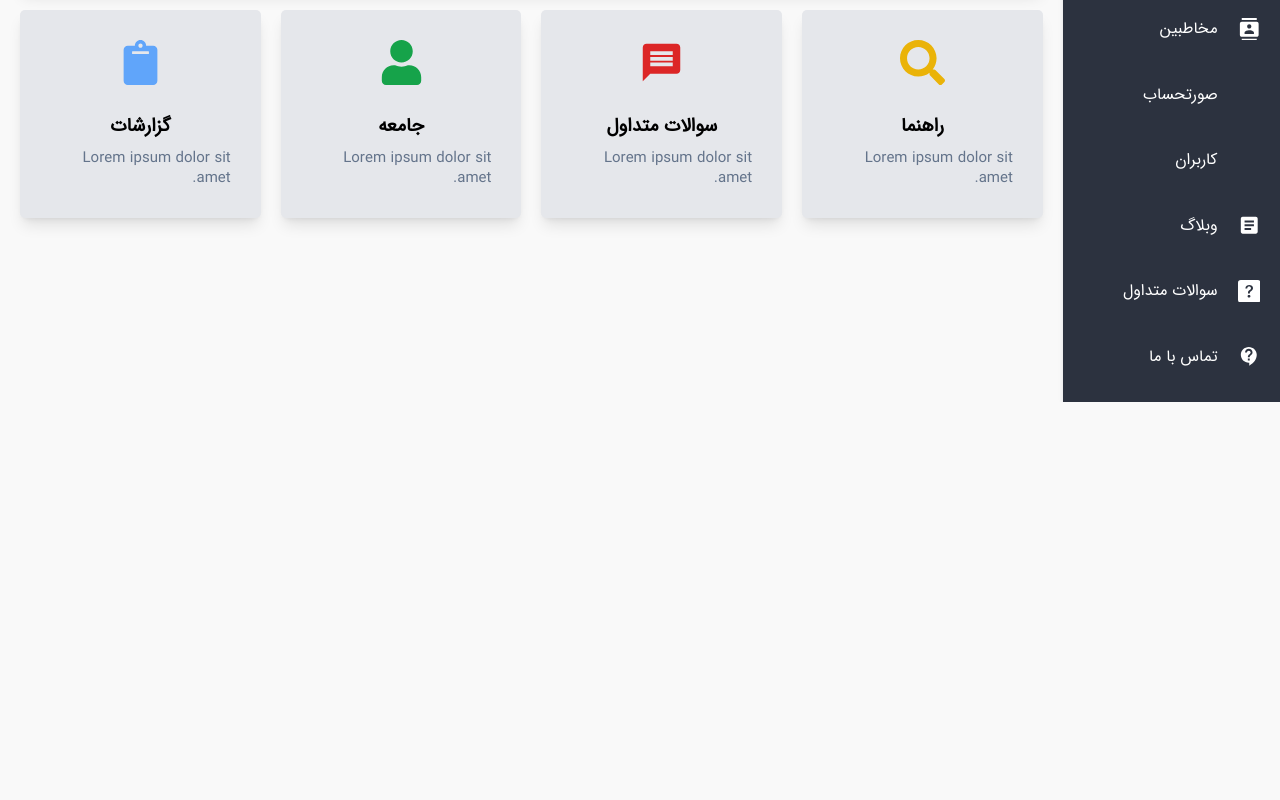
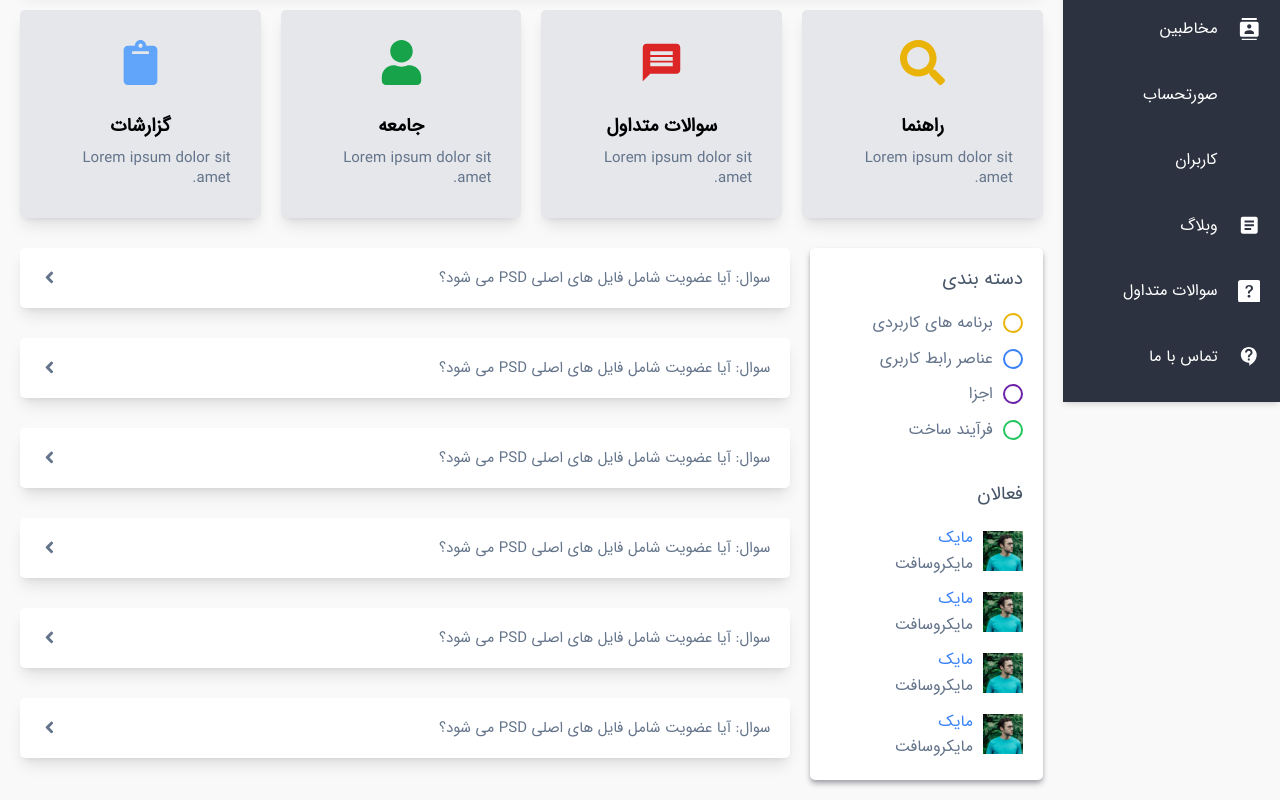
Before and after one commit to Reza-HM/materialize-cms, a React (Vite) app: page /questions in a window 1280 px wide. Shown: the part 398-1198 px from the top of the page. Before the commit the page ends 800 px from the top, so only its background shows below. Built offline with nearby package versions, Linux system fonts and the light colour scheme; some icons are missing.

Commit message:
created accordion component and finished questions component

```diff
--- /dev/null
+++ b/src/Components/Accordion.tsx
@@ -0,0 +1,34 @@
+import { FC, useState } from "react";
+import { FaAngleLeft } from "react-icons/fa";
+
+const Accordion: FC = () => {
+  const [isExpanded, setIsExpanded] = useState<boolean>(false);
+
+  return (
+    <div className="">
+      <div
+        className="bg-white rounded-lg shadow-lg text-slate-500 text-2xl cursor-pointer flex items-center justify-between p-8"
+        onClick={() => setIsExpanded(!isExpanded)}
+      >
+        <p>سوال: آیا عضویت شامل فایل های اصلی PSD می شود؟</p>
+        <FaAngleLeft
+          className={`text-3xl transition-transform duration-300 ease-out ${
+            isExpanded ? "-rotate-90" : ""
+          }`}
+        />
+      </div>
+      <div
+        className={`bg-gray-100 text-gray-400 p-4 overflow-hidden transition-opacity transition-height duration-300 ease-in-out ${
+          isExpanded ? "opacity-100 h-auto" : "opacity-0 h-0"
+        }`}
+        style={{ maxHeight: isExpanded ? "1000px" : "0" }}
+      >
+        اگر می‌خواهید از قسمتی از Lorem Ipsum استفاده کنید، باید مطمئن شوید که
+        هیچ چیز شرم‌آوری در وسط متن پنهان نشده باشد. همه ژنراتورهای Lorem Ipsum
+        در اینترنت تمایل دارند تا قطعات از پیش تعریف شده را در صورت لزوم تکرار
+        کنند، و این اولین مولد واقعی در اینترنت است.
+      </div>
+    </div>
+  );
+};
+export default Accordion;
--- a/src/Pages/Questions.tsx
+++ b/src/Pages/Questions.tsx
@@ -1,7 +1,9 @@
+import { FC } from "react";
 import { FaClipboard, FaSearch, FaUser } from "react-icons/fa";
 import { MdMessage } from "react-icons/md";
+import Accordion from "../Components/Accordion";
 
-const Questions = () => {
+const Questions: FC = () => {
   return (
     <div className="mt-8 p-8">
       <div className="bg-[url('/img/faq-search.jpg')] bg-cover bg-no-repeat p-24 rounded-lg shadow-lg flex flex-col items-center gap-8">
@@ -53,6 +55,69 @@ const Questions = () => {
           </div>
         </div>
       </div>
+      <div className="mt-12 flex gap-8">
+        <div className="flex-1 flex flex-col gap-16 bg-white rounded-lg shadow-md shadow-zinc-400 p-8">
+          <div className="">
+            <h2 className="text-3xl text-slate-600 mb-8">دسته بندی</h2>
+            <ul className="flex flex-col gap-4 text-slate-500">
+              <li className="flex items-center gap-4">
+                <span className="bg-transparent border-2 border-yellow-500 rounded-[100%] w-8 h-8"></span>
+                برنامه های کاربردی
+              </li>
+              <li className="flex items-center gap-4">
+                <span className="bg-transparent border-2 border-blue-500 rounded-[100%] w-8 h-8"></span>
+                عناصر رابط کاربری
+              </li>
+              <li className="flex items-center gap-4">
+                <span className="bg-transparent border-2 border-purple-800 rounded-[100%] w-8 h-8"></span>
+                اجزا
+              </li>
+              <li className="flex items-center gap-4">
+                <span className="bg-transparent border-2 border-green-500 rounded-[100%] w-8 h-8"></span>
+                فرآیند ساخت
+              </li>
+            </ul>
+          </div>
+          <div className="">
+            <h2 className="text-3xl text-slate-600 mb-8">فعالان</h2>
+            <ul className="flex flex-col gap-4">
+              <li className="flex items-center gap-4">
+                <img src="/img/2.jpg" className="w-16 h-16" alt="" />
+                <div className="">
+                  <h4 className="text-blue-500">مایک</h4>
+                  <p className="text-slate-500">مایکروسافت</p>
+                </div>
+              </li>
+              <li className="flex items-center gap-4">
+                <img src="/img/2.jpg" className="w-16 h-16" alt="" />
+                <div className="">
+                  <h4 className="text-blue-500">مایک</h4>
+                  <p className="text-slate-500">مایکروسافت</p>
+                </div>
+              </li>
+              <li className="flex items-center gap-4">
+                <img src="/img/2.jpg" className="w-16 h-16" alt="" />
+                <div className="">
+                  <h4 className="text-blue-500">مایک</h4>
+                  <p className="text-slate-500">مایکروسافت</p>
+                </div>
+              </li>
+              <li className="flex items-center gap-4">
+                <img src="/img/2.jpg" className="w-16 h-16" alt="" />
+                <div className="">
+                  <h4 className="text-blue-500">مایک</h4>
+                  <p className="text-slate-500">مایکروسافت</p>
+                </div>
+              </li>
+            </ul>
+          </div>
+        </div>
+        <div className="flex-[4] flex flex-col gap-4">
+          <Accordion /> <Accordion />
+          <Accordion /> <Accordion />
+          <Accordion /> <Accordion />
+        </div>
+      </div>
     </div>
   );
 };
```
